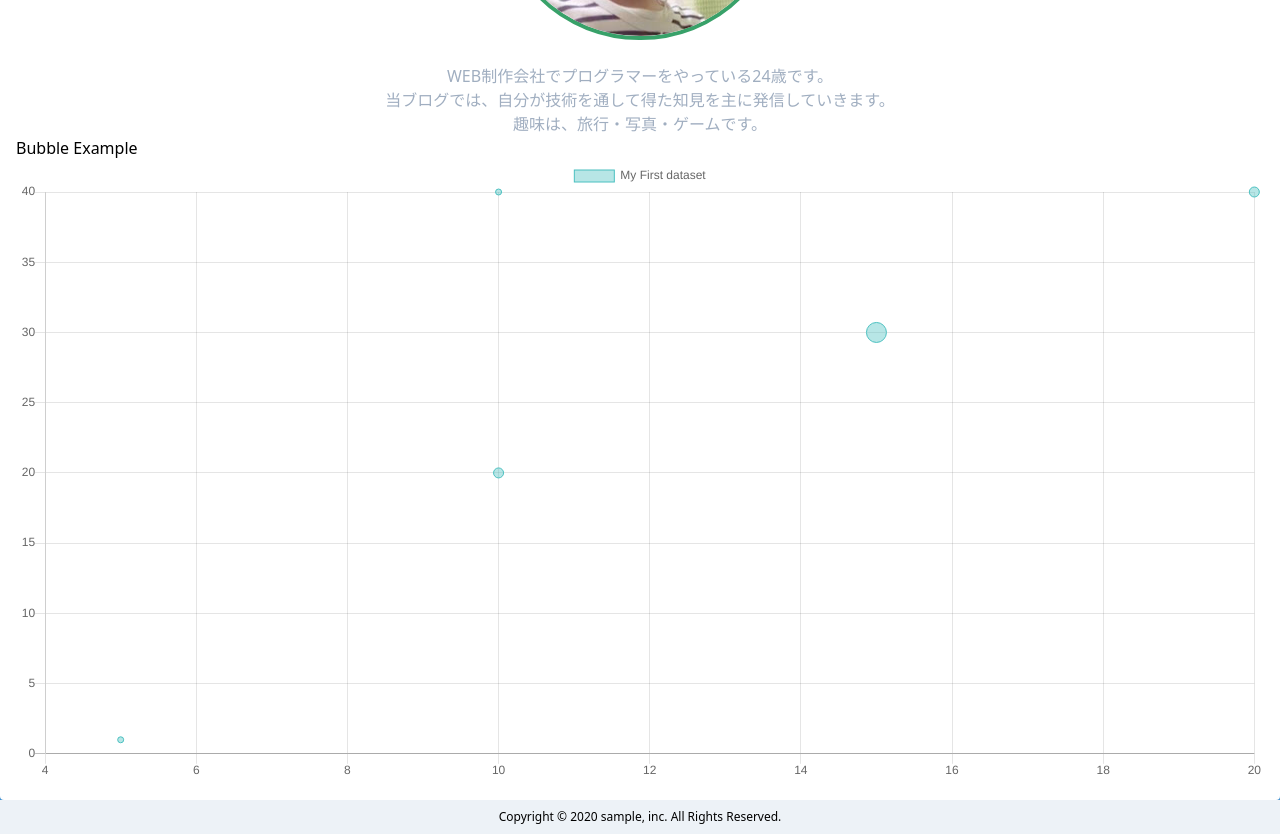
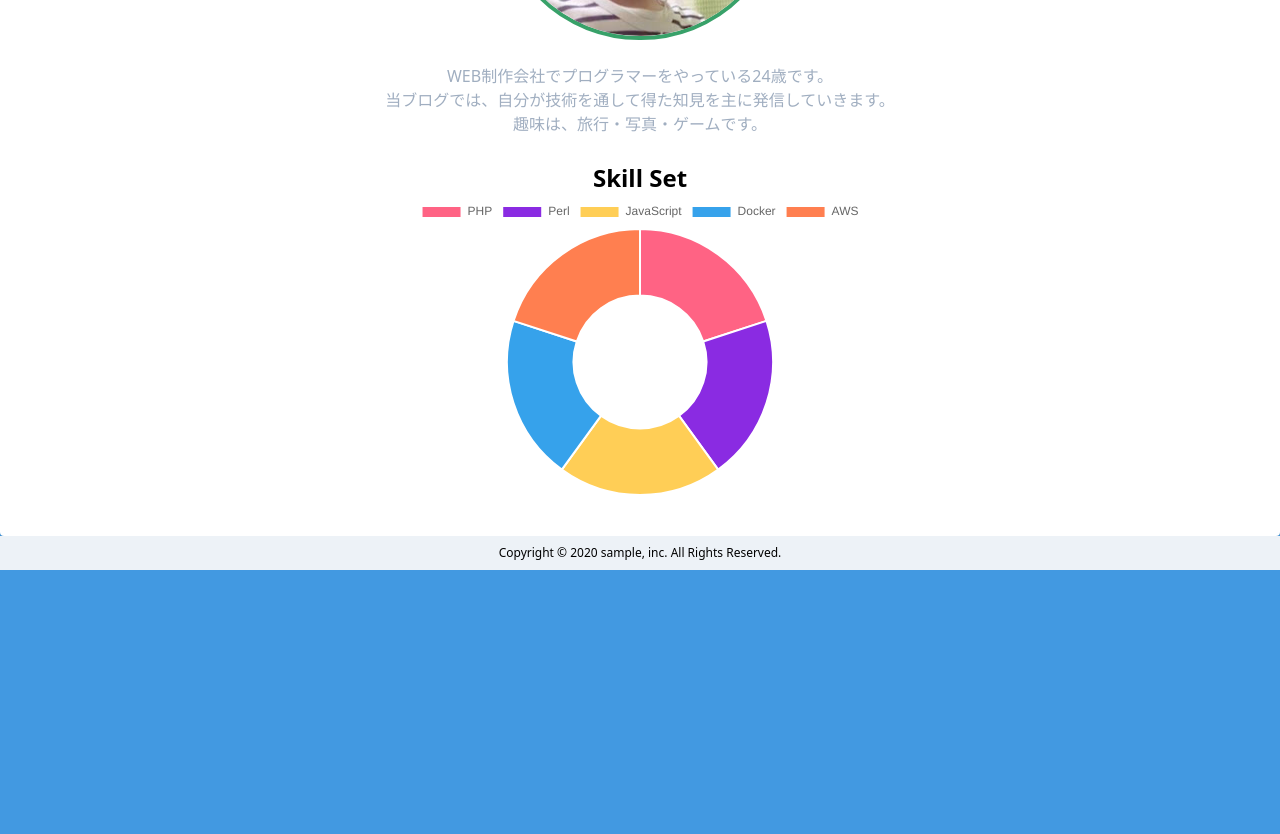
Before and after one commit to kagepedia/homepage, a Next.js app: page /about in a window 1280 px wide. Shown: the part 400-1234 px from the top of the page. After the commit the page ends 970 px from the top, so only its background shows below. Built offline with nearby package versions, Linux system fonts and the light colour scheme.

Commit message:
skill charts

```diff
--- a/components/atom/Skills.js
+++ b/components/atom/Skills.js
@@ -1,42 +1,36 @@
-import { Bubble } from "react-chartjs-2";
+import { Doughnut } from "react-chartjs-2";
 
 const data = {
-  labels: ["January"],
+  labels: ["PHP", "Perl", "JavaScript", "Docker", "AWS"],
   datasets: [
     {
-      label: "My First dataset",
-      fill: false,
-      lineTension: 0.1,
-      backgroundColor: "rgba(75,192,192,0.4)",
-      borderColor: "rgba(75,192,192,1)",
-      borderCapStyle: "butt",
-      borderDash: [],
-      borderDashOffset: 0.0,
-      borderJoinStyle: "miter",
-      pointBorderColor: "rgba(75,192,192,1)",
-      pointBackgroundColor: "#fff",
-      pointBorderWidth: 1,
-      pointHoverRadius: 5,
-      pointHoverBackgroundColor: "rgba(75,192,192,1)",
-      pointHoverBorderColor: "rgba(220,220,220,1)",
-      pointHoverBorderWidth: 2,
-      pointRadius: 1,
-      pointHitRadius: 10,
-      data: [
-        { x: 5, y: 1, r: 3 },
-        { x: 10, y: 40, r: 3 },
-        { x: 10, y: 20, r: 5 },
-        { x: 15, y: 30, r: 10 },
-        { x: 20, y: 40, r: 5 },
+      data: [100, 100, 100, 100, 100],
+      backgroundColor: ["#FF6384", "#8A2BE2", "#FFCE56", "#36A2EB", "#FF7F50"],
+      hoverBackgroundColor: [
+        "#FF6384",
+        "#8A2BE2",
+        "#FFCE56",
+        "#36A2EB",
+        "#FF7F50",
       ],
     },
   ],
 };
 
 const Skills = () => (
-  <div>
-    <h2>Bubble Example</h2>
-    <Bubble data={data} width={400} height={200} />
+  <div className="my-6">
+    <h2 className="text-2xl font-bold text-center">Skill Set</h2>
+    <div className="">
+      <Doughnut
+        data={data}
+        width={400}
+        height={300}
+        options={{
+          responsive: true,
+          maintainAspectRatio: false,
+        }}
+      />
+    </div>
   </div>
 );
 
```
